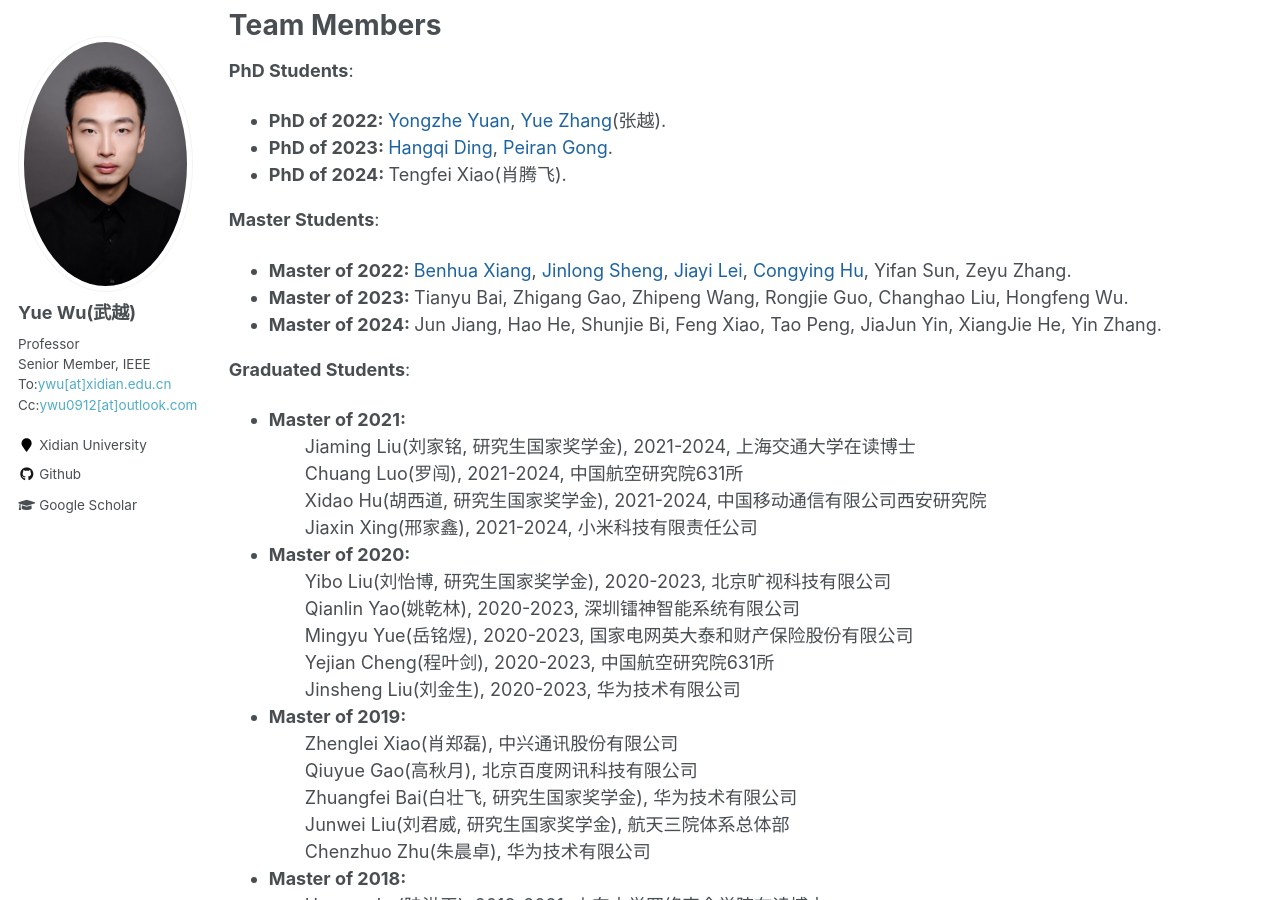
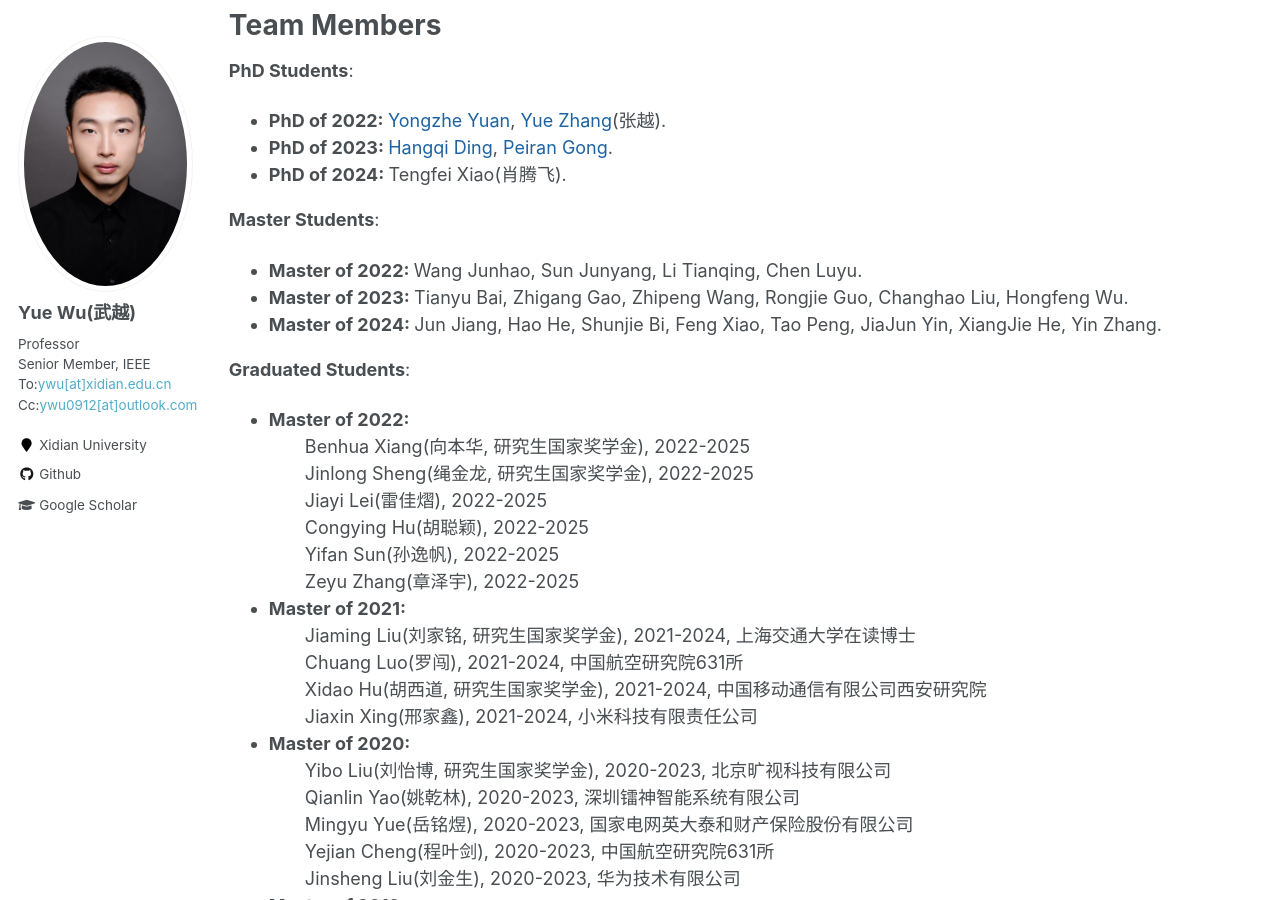
Before and after one commit to ywuchina/ywuchina.github.io, a Jekyll site: the page built from _pages/home.md, in a window 1280 px wide and 900 px high, scrolled down 5335 px. Built offline with Jekyll 4.4.1, drawn with Linux system fonts in a browser that asks for light colours.

Commit message:
Update team.html

```diff
--- a/_includes/team.html
+++ b/_includes/team.html
@@ -41,12 +41,10 @@
 <ul>
     <li style="margin-bottom: 1.5;">
         <span>
-            <b>Master of 2022: </b><a href= "https://cois.xidian.edu.cn/info/1067/1466.htm" target="_blank">Benhua Xiang</a>, <a href= "https://cois.xidian.edu.cn/info/1067/1465.htm" target="_blank">Jinlong Sheng</a>,
-            <a href= "https://cois.xidian.edu.cn/info/1067/1464.htm" target="_blank">Jiayi Lei</a>, <a href= "https://cois.xidian.edu.cn/info/1067/1463.htm" target="_blank">Congying Hu</a>,
-            Yifan Sun, Zeyu Zhang.
+            <b>Master of 2022: </b>
+            Wang Junhao, Sun Junyang, Li Tianqing, Chen Luyu.
         </span>
     </li>
-
     <li style="margin-bottom: 1.5;">
         <span>
             <b>Master of 2023: </b> Tianyu Bai, Zhigang Gao, Zhipeng Wang, Rongjie Guo, Changhao Liu, Hongfeng Wu.
@@ -61,6 +59,17 @@
 
 <p><b>Graduated Students</b>: </p>
 <ul>
+<li style="margin-bottom: 1.5;">
+    <span>
+    <b>Master of 2022: </b>
+        <br>&emsp;&emsp;Benhua Xiang(向本华, 研究生国家奖学金), 2022-2025
+        <br>&emsp;&emsp;Jinlong Sheng(绳金龙, 研究生国家奖学金), 2022-2025
+        <br>&emsp;&emsp;Jiayi Lei(雷佳熠), 2022-2025
+        <br>&emsp;&emsp;Congying Hu(胡聪颖), 2022-2025
+        <br>&emsp;&emsp;Yifan Sun(孙逸帆), 2022-2025
+        <br>&emsp;&emsp;Zeyu Zhang(章泽宇), 2022-2025
+    </span>
+</li>
 <li style="margin-bottom: 1.5;">
     <span>
     <b>Master of 2021: </b>
```
